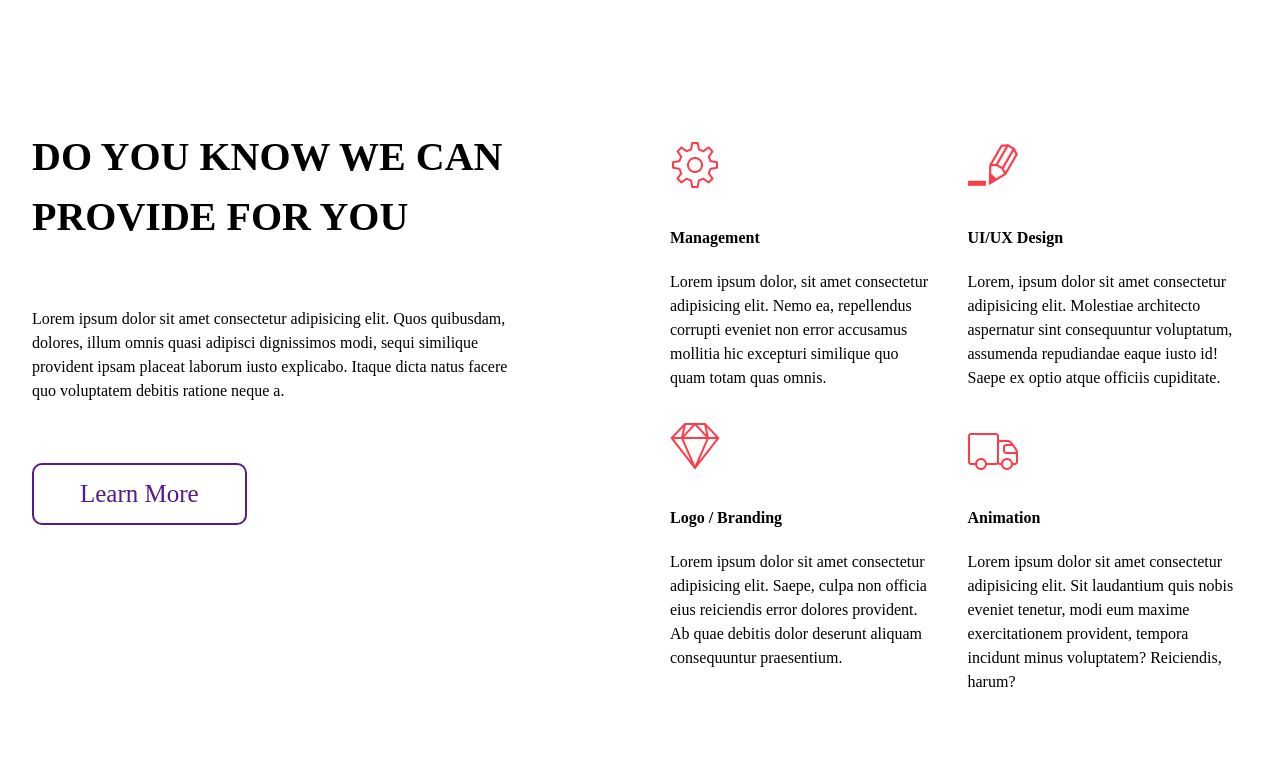
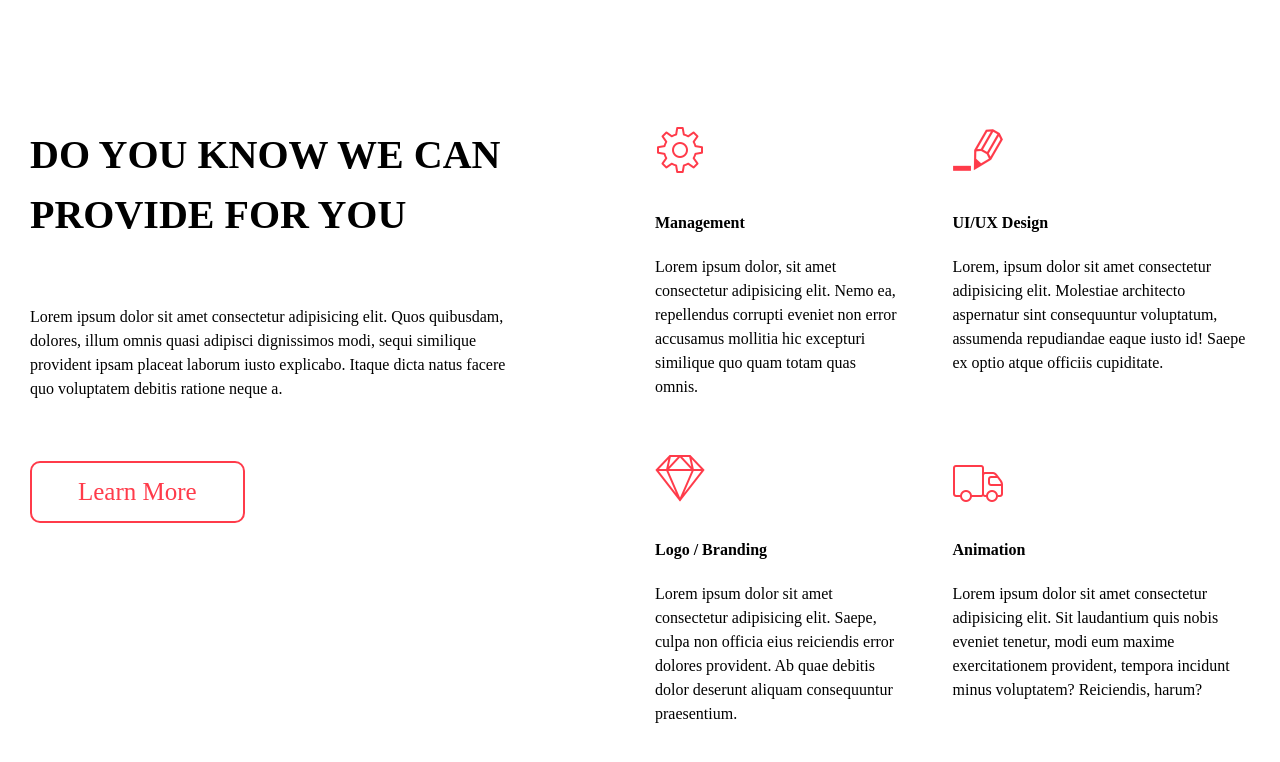
Before and after one commit to VelDeny/HomeWork4, a plain HTML site: page index.html in a window 1280 px wide. Drawn offline with Linux system fonts and the light colour scheme.

Commit message:
paddingi margin

```diff
--- a/css/flex.css
+++ b/css/flex.css
@@ -6,8 +6,11 @@
   margin: 0 auto;
   display: flex;
 }
+section {
+  padding-top: 110px;
+}
 .services {
-  padding-top: 110px;
+  display: flex;
 }
 .info,
 .serv {
@@ -23,11 +26,17 @@
 .logo,
 .animation {
   width: calc(100% / 2);
-  padding: 15px;
+}
+.management,
+.logo {
+  padding-right: 50px;
+}
+.management,
+.ui {
+  margin-bottom: 53px;
 }
 .info {
   vertical-align: top;
-  padding: 17px;
   padding-right: 110px;
 }
 .title {
@@ -45,7 +54,7 @@
 .serv h4 {
   margin-bottom: 23px;
 }
-a:link {
+a {
   color: #ff3b4a;
   text-decoration: none;
   border: 2px solid #ff3b4a;
--- a/index.html
+++ b/index.html
@@ -9,8 +9,9 @@
     <link rel="stylesheet" href="css/flex.css">
 </head>
 <body>
-    <section class="services">
+    <section>
         <div class="container">
+            <div class="services">
         <div class="info">
             <p class="title">DO YOU KNOW WE CAN PROVIDE FOR YOU</p>
             <p>Lorem ipsum dolor sit amet consectetur adipisicing elit. Quos quibusdam, dolores, illum omnis quasi adipisci dignissimos modi, sequi similique provident ipsam placeat laborum iusto explicabo. Itaque dicta natus facere quo voluptatem debitis ratione neque a.</p>
@@ -40,6 +41,7 @@
         </div>
         </div>
         </div>
+    </div>
     </section>
 </body>
 </html>
```
